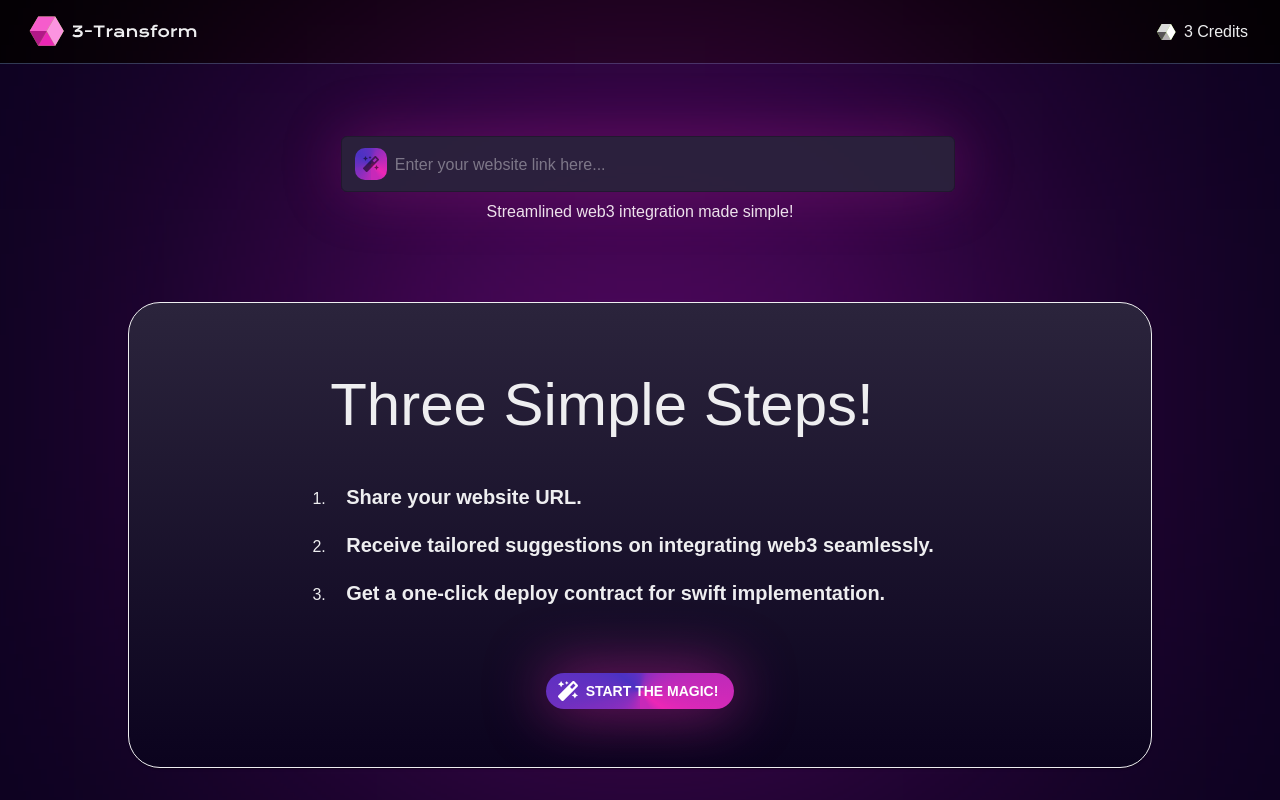
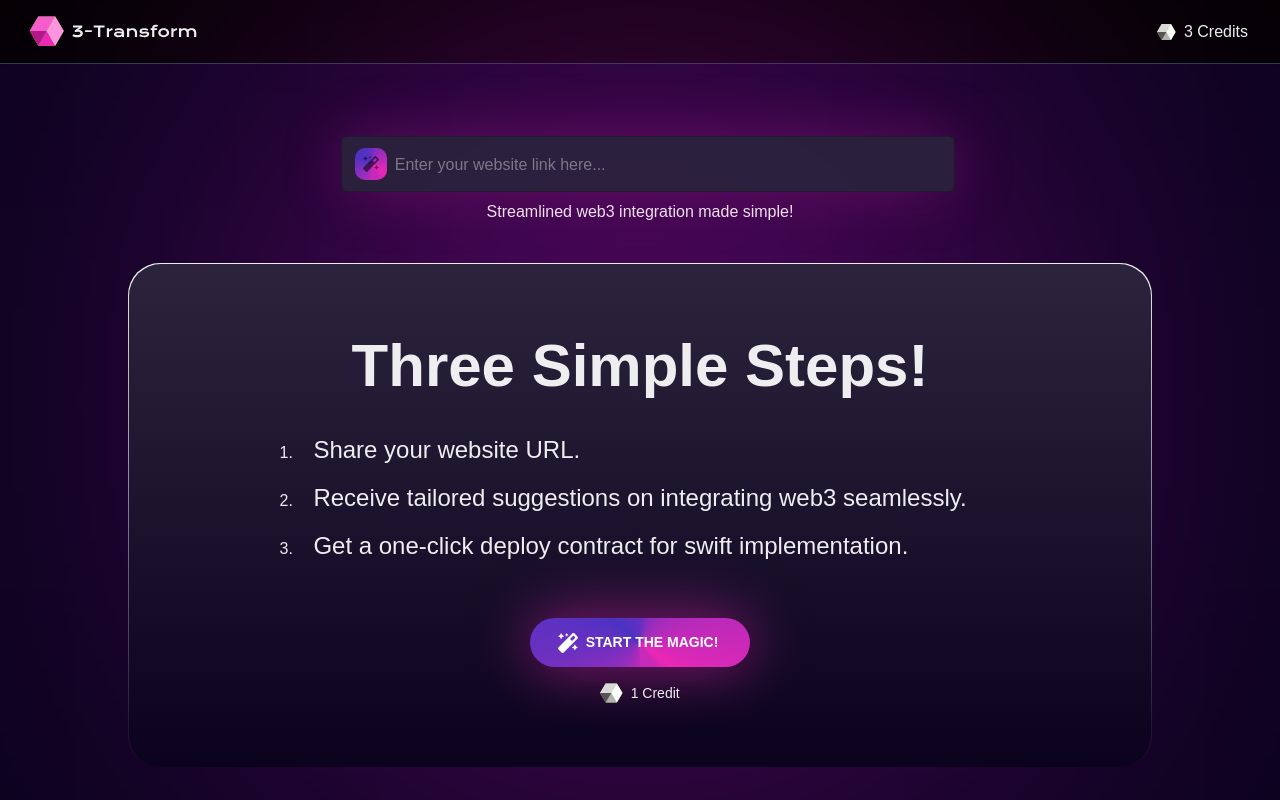
Before and after one commit to team-somehow/three-transform, a React (Vite) app in the folder frontend/: page / in a window 1280 px wide. Built offline with nearby package versions, Linux system fonts and the light colour scheme.

Commit message:
feat: home page

```diff
--- a/frontend/src/components/BottomCard/index.jsx
+++ b/frontend/src/components/BottomCard/index.jsx
@@ -1,11 +1,13 @@
-import { Card } from '@mui/material';
+import { Box } from '@mui/material';
 import styles from './style.module.css';
 
 function BottomCard({ children, ...rest }) {
   return (
-    <Card component="div" className={styles.Card} {...rest}>
-      {children}
-    </Card>
+    <Box className={styles.CardBorder} {...rest}>
+      <Box className={styles.Card} {...rest}>
+        {children}
+      </Box>
+    </Box>
   );
 }
 
--- a/frontend/src/components/BottomCard/style.module.css
+++ b/frontend/src/components/BottomCard/style.module.css
@@ -1,5 +1,11 @@
+.CardBorder {
+  background: linear-gradient(180deg, #EEEEF0 0%, #eeeef000 100%);
+  padding: 1px;
+}
+
 .Card {
-  border: 1px solid #eeeef0;
-  background: linear-gradient(180deg, #2b243c 0%, #0b031e 100%);
-  padding: 3.125em 2rem;
+  background: linear-gradient(180deg, #2B243C 0%, #0B031E 100%);
+  height: 100%;
+  width: 100%;
+  padding: 3.125rem 2rem 3.5rem 2rem;
 }
--- a/frontend/src/components/GradientButton/index.jsx
+++ b/frontend/src/components/GradientButton/index.jsx
@@ -1,4 +1,4 @@
-import { Button } from "@mui/material";
+import { Button } from '@mui/material';
 
 function GradientButton({ icon, text, ...rest }) {
   return (
@@ -6,7 +6,7 @@ function GradientButton({ icon, text, ...rest }) {
       startIcon={icon || null}
       disableElevation
       sx={{
-        borderRadius: 2,
+        borderRadius: 6,
         background: `var(--brand-mix, conic-gradient(
       from 180deg at 50% 50%,
       #b52bba 4.666563235223293deg,
@@ -26,10 +26,11 @@ function GradientButton({ icon, text, ...rest }) {
       #c729b9 331.67617321014404deg
     )
   )`,
-        boxShadow: "0px 0px 60px 0px rgba(236, 39, 182, 0.6)",
-        display: "flex",
-        justifyContent: "center",
-        alignItems: "center",
+        boxShadow: '0px 0px 60px 0px rgba(236, 39, 182, 0.6)',
+        display: 'flex',
+        justifyContent: 'center',
+        alignItems: 'center',
+        padding: '0.75rem 2rem',
       }}
       variant="contained"
       {...rest}
--- a/frontend/src/pages/Home/index.jsx
+++ b/frontend/src/pages/Home/index.jsx
@@ -5,6 +5,7 @@ import {
   List,
   ListItem,
   Typography,
+  Button,
 } from '@mui/material';
 import { FaMagic } from 'react-icons/fa';
 
@@ -41,7 +42,7 @@ function Home() {
       mx="auto"
       height="calc(100vh - 8rem)"
     >
-      <Box width="60%" mx="auto" pt={4}>
+      <Box width="60%" mx="auto" pt={4} mb={3}>
         <LinkInput onChange={(e) => setInputLink(e.target.value)} />
         <Typography align="center" variant="body1">
           Streamlined web3 integration made simple!
@@ -58,19 +59,40 @@ function Home() {
         }}
       >
         <CardContent>
-          <Typography variant="h2" mb={3}>
+          <Typography variant="h2" mb={2} fontWeight={700} align="center">
             Three Simple Steps!
           </Typography>
           <List sx={{ listStyleType: 'number' }}>
             {steps.map(({ id, text }) => (
               <ListItem key={id} sx={{ display: 'list-item' }}>
-                <Typography variant="h6">{text}</Typography>
+                <Typography variant="h5" fontWeight={500}>
+                  {text}
+                </Typography>
               </ListItem>
             ))}
           </List>
         </CardContent>
-        <CardActions sx={{ mt: 3 }}>
+        <CardActions
+          sx={{ mt: 2, display: 'flex', flexDirection: 'column', gap: 2 }}
+        >
           <GradientButton icon={<FaMagic />} text="Start the Magic!" />
+          <Box sx={{ display: 'flex' }} >
+            <img
+              src="creditIcon.svg"
+              alt="text"
+              style={{
+                display: 'block',
+                width: '1.4rem',
+              }}
+            />
+            <Typography variant="body2" px={1}>
+              1 Credit
+            </Typography>
+          </Box>
+
+          {/* <Button color="primary" variant="contained">
+            Start the Magic!
+          </Button> */}
         </CardActions>
       </BottomCard>
     </Box>
--- a/frontend/src/theme/ThemeProvider.jsx
+++ b/frontend/src/theme/ThemeProvider.jsx
@@ -28,6 +28,38 @@ const StyleThemeProvider = (props) => {
       fontWeightMedium: 600,
       fontWeightBold: 900,
     },
+    overrides: {
+      MuiSwitch: {
+        root: {
+          width: 42,
+          height: 26,
+          padding: 0,
+          margin: 8,
+        },
+        switchBase: {
+          padding: 1,
+          '&$checked, &$colorPrimary$checked, &$colorSecondary$checked': {
+            transform: 'translateX(16px)',
+            color: '#fff',
+            '& + $track': {
+              opacity: 1,
+              border: 'none',
+            },
+          },
+        },
+        thumb: {
+          width: 24,
+          height: 24,
+        },
+        track: {
+          borderRadius: 13,
+          border: '1px solid #bdbdbd',
+          backgroundColor: '#fafafa',
+          opacity: 1,
+          transition:
+            'background-color 300ms cubic-bezier(0.4, 0, 0.2, 1) 0ms,border 300ms cubic-bezier(0.4, 0, 0.2, 1) 0ms',
+        },
+      },
       MuiButton: {
         root: {
           border: 0,
@@ -44,6 +76,7 @@ const StyleThemeProvider = (props) => {
         colorInherit: {
           backgroundColor: 'rgba(11, 3, 30, 0.95)',
           color: '#EEEEF0',
+        },
       },
     },
     MuiTextField: {
```
Lines whose indentation alone changed are shown as unchanged.
